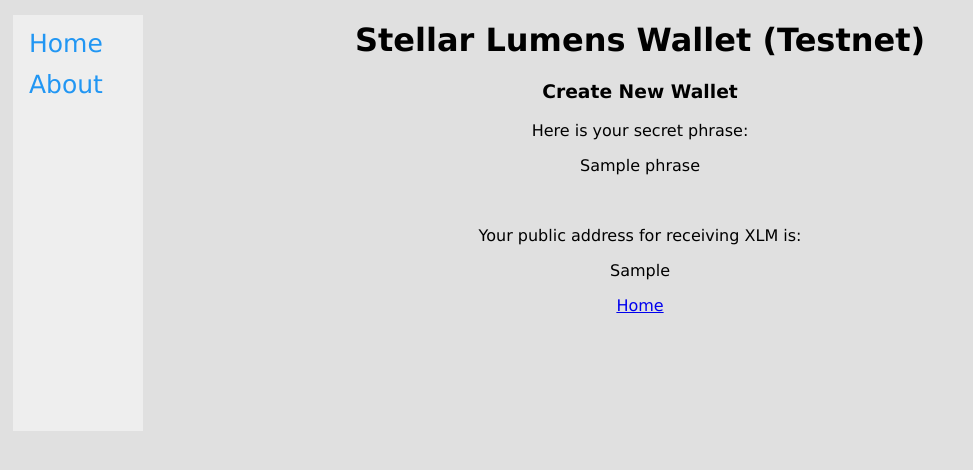
After one commit to bdadeveloper1/stellarWallet, a Flask app: template templates/create_phrase.html in a window 1280 px wide. The commit adds this page. Shown: the top 470 px of the page, without its empty margins (0-973 px from the left). Run offline with Flask 2, Linux system fonts and the light colour scheme; the template is opened without the code that fills it: most values are stand-ins (such as "Sample title", 1, 10 or a date in 2020).

Commit message:
update formatting, add wallet creation page

```diff
--- a/application.py
+++ b/application.py
@@ -1,6 +1,5 @@
-from flask import Flask, render_template, request, redirect, send_from_directory
-import os
-from stellar_sdk import Server
+from flask import Flask, render_template, request
+from stellar_sdk import Server, Keypair
 import requests
 
 app = Flask(__name__)
@@ -17,6 +16,17 @@ def home():
 @app.route('/create')
 def create():
     return render_template("create.html")
+
+@app.route('/create_phrase')
+def create_phrase():
+    new_keypair = new_wallet()
+    phrase = new_keypair.generate_mnemonic_phrase()
+    return render_template("create_phrase.html", phrase = phrase,
+    public_key = new_keypair.public_key)
+
+def new_wallet():
+    keypair = Keypair.random()
+    return keypair
 
 @app.route("/check_balance", methods = ['POST', 'GET'])
 def check_balance():
@@ -45,9 +55,9 @@ def send_money():
 def transact():
     pass
 
-@app.route("/confirmation", methods = ['POST', 'GET'])
-def confirmation():
-    return render_template("confirmation.html"#, address=address, amount=amount
+@app.route("/send_conf", methods = ['POST', 'GET'])
+def send_conf():
+    return render_template("send_conf.html"#, address=address, amount=amount
     )
 
 @app.route("/about")
@@ -59,4 +69,6 @@ if __name__ == "__main__":
     # Setting debug to True enables debug output. This line should be
     # removed before deploying a production app.
     app.debug = True
-    app.run(ssl_context='adhoc')
+    app.run(
+        #ssl_context='adhoc'
+        )
--- /dev/null
+++ b/requirements.txt
@@ -0,0 +1 @@
+stellar_sdk==4.0.0
--- a/templates/about.html
+++ b/templates/about.html
@@ -2,5 +2,5 @@
 {% block title %}About{% endblock %}
 
 {% block content %}
-    <h3><a href="https://www.stellar.org/">Stellar Foundation</a></h3>
+    <h3><form><a href="https://www.stellar.org/" target="_blank">Stellar Foundation</a></h3></form>
 {% endblock %}
--- a/templates/check_balance.html
+++ b/templates/check_balance.html
@@ -5,7 +5,7 @@
 {% block content %}
   <p>Enter a Stellar testnet address to check its balance in XLM.</p>
     <form action="/balance" method="POST">
-      <p><input type="text" name="address" id="address" required pattern="[G][A-Z0-9]{55}"></p>
+      <p><input type="text" name="address" id="address" required pattern="[G][A-Z0-9]{55}"/></p>
       <p>Public addresses begin with a <b>G</b> and consist of 56 alphanumeric characters.</p>
     </form>
 {% endblock %}
--- /dev/null
+++ b/templates/create_phrase.html
@@ -0,0 +1,12 @@
+{% extends 'base.html' %}
+{% block title %}Create New Wallet{% endblock %}
+
+{% block content %}
+<h3>Create New Wallet</h3>
+<p>Here is your secret phrase:</p>
+<p>{{ phrase }}</p>
+<br>
+<p>Your public address for receiving XLM is:</p>
+ <p>{{ public_key }}</p>
+ <p><a href = "/">Home</a></p>
+{% endblock %}
```
Also changed, not shown: templates/create.html (+4 -4 lines), templates/send_conf.html (renamed from templates/confirmation.html), 1 other file.
